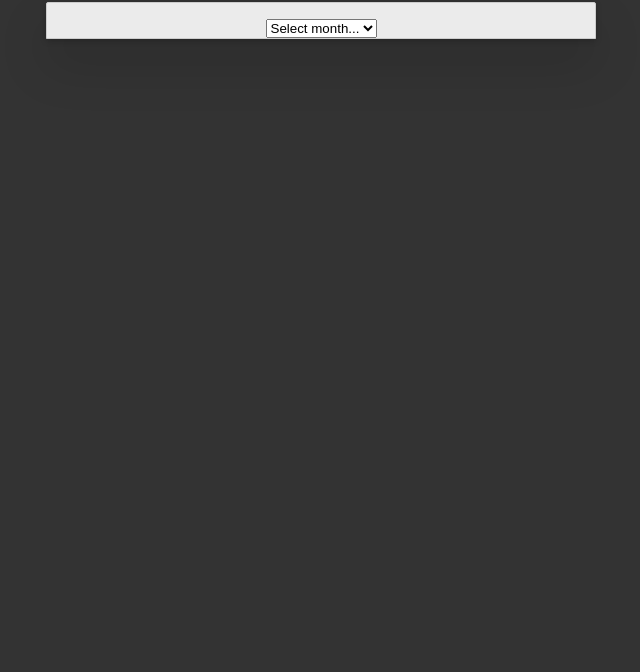
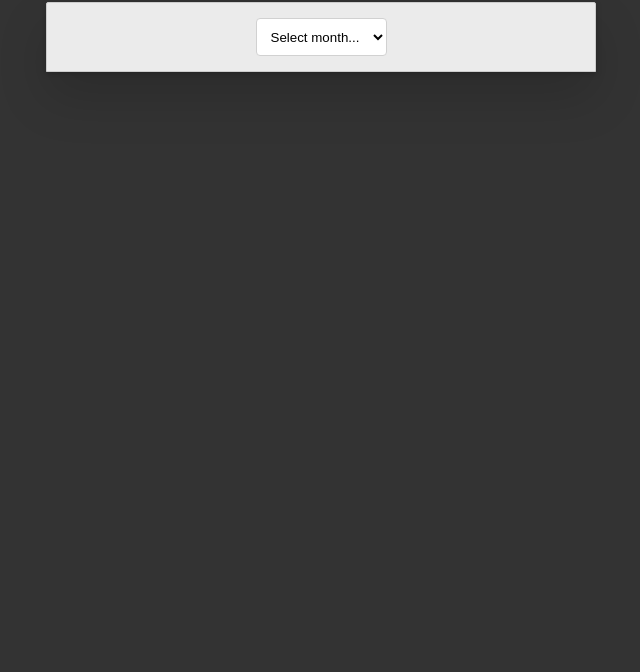
Before and after one commit to lcustodio/maids-control, a website: page public/index.html in a window 1280 px wide. Shown: the part 128-800 px from the top of the page, without its empty margins (319-959 px from the left). Drawn offline with nearby package versions, Linux system fonts and the light colour scheme; the site is published under a folder, as on GitHub Pages, so addresses that start at the root find nothing.

Commit message:
Changing reference to bower components
Changing reference to bower components

```diff
--- a/public/index.html
+++ b/public/index.html
@@ -6,7 +6,7 @@
     <link rel="icon" type="image/png" href="img/favicon.png">
     <link rel="stylesheet" href="//fonts.googleapis.com/css?family=Lato:300,300italic,400,400italic,700,700italic,900">
 
-    <link rel="stylesheet" href="/bower_components/skeleton/css/skeleton.css">
+    <link rel="stylesheet" href="../bower_components/skeleton/css/skeleton.css">
     <link rel="stylesheet" href="css/base.css">
     <link rel="stylesheet" href="css/app.css">
 
```
